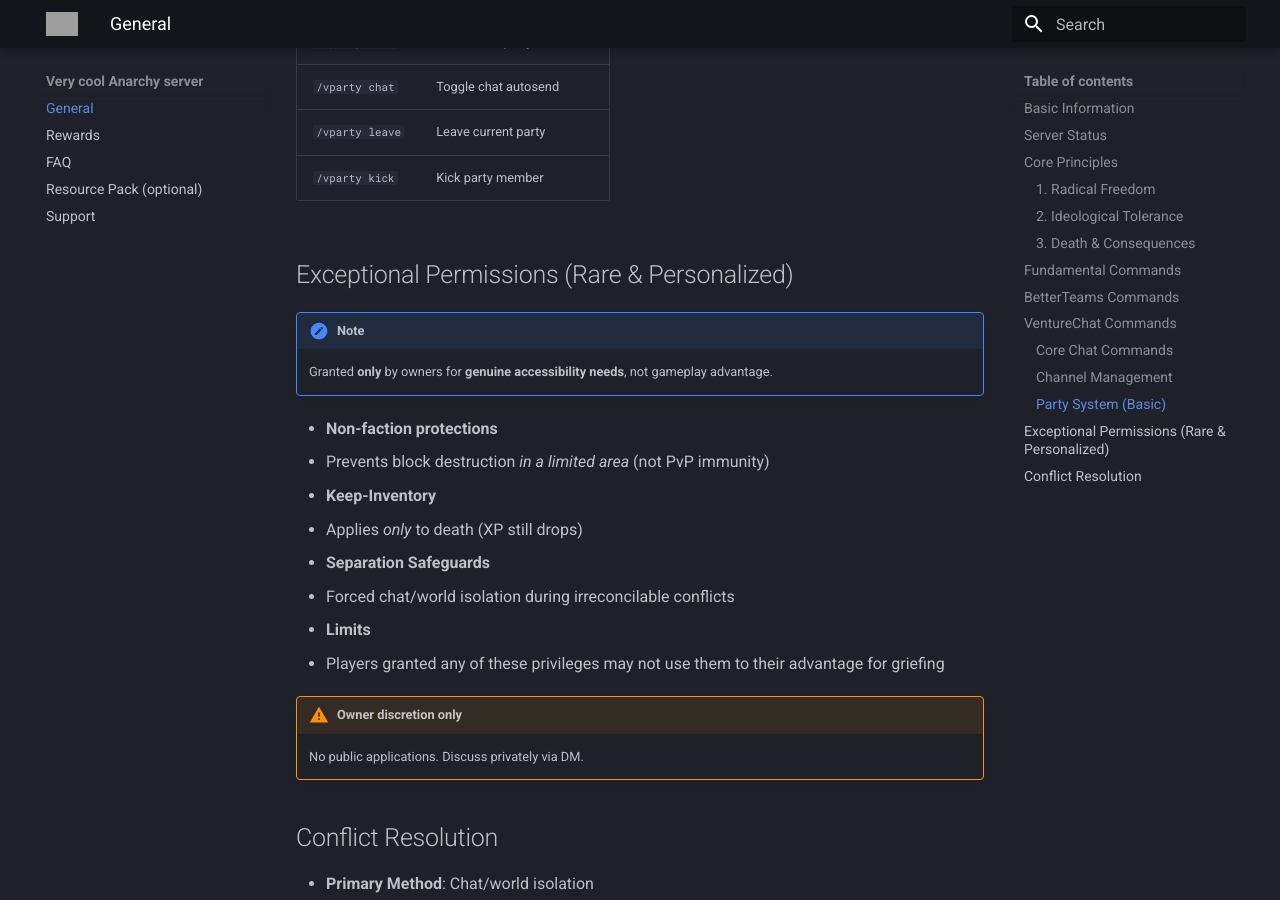
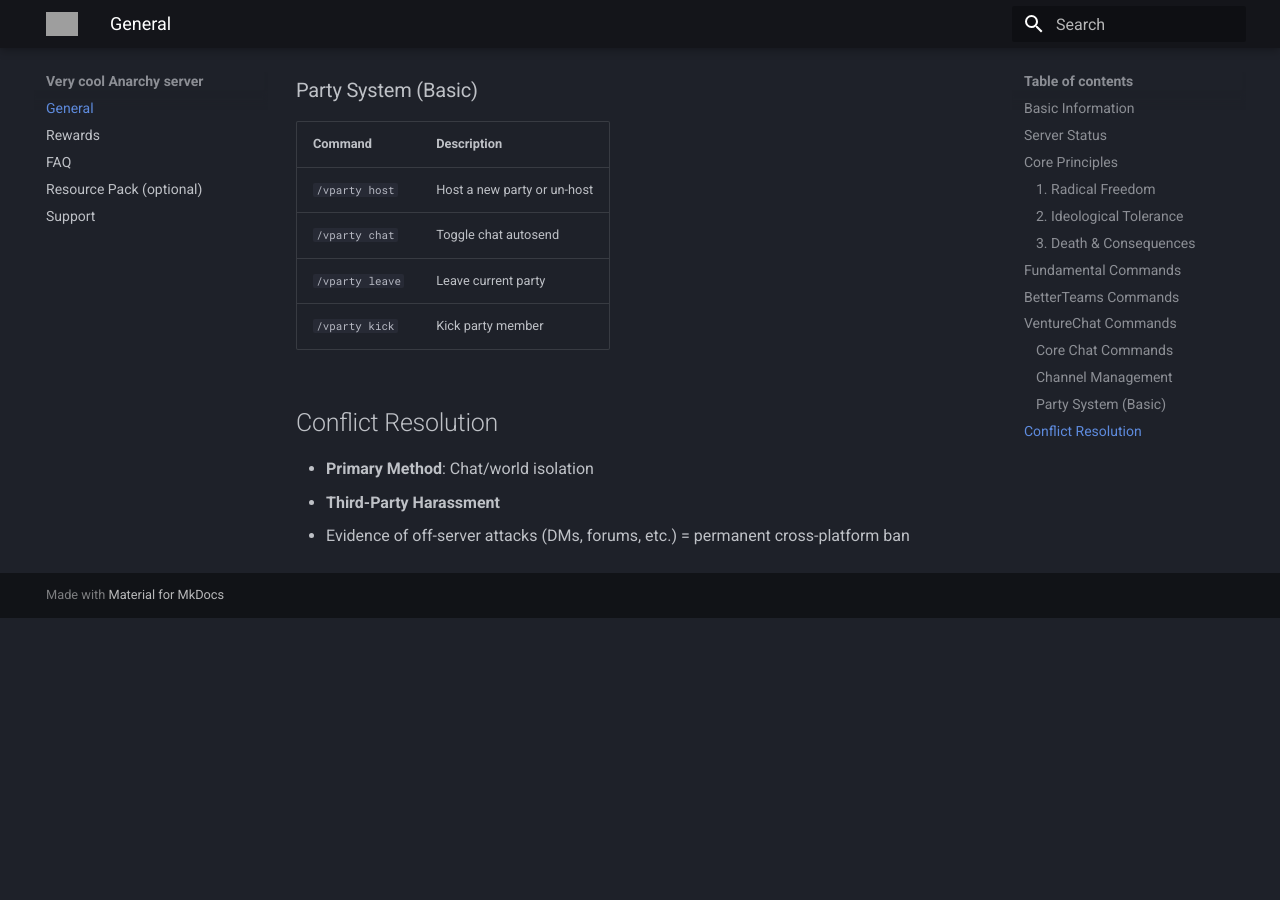
Before and after one commit to Zylez/mantech-wiki, an MkDocs documentation site: the page built from docs/index.md, in a window 1280 px wide and 900 px high, scrolled down 3622 px. Built offline with MkDocs 1.6.1 and Material for MkDocs 9.7.7, drawn with Linux system fonts in a browser that asks for light colours; after the commit the page ends 4240 px from its top, so only the background shows below that; some of the changed text lies outside the part shown; grey boxes are pictures that could not be loaded.

```diff
--- a/docs/index.md
+++ b/docs/index.md
@@ -178,23 +181,6 @@
 | `/vparty leave` | Leave current party |
 | `/vparty kick` | Kick party member |
 
-## Exceptional Permissions (Rare & Personalized)
-
-!!! note
-    Granted **only** by owners for **genuine accessibility needs**, not gameplay advantage.
-
-- **Non-faction protections**
-  - Prevents block destruction *in a limited area* (not PvP immunity)
-- **Keep-Inventory**
-  - Applies *only* to death (XP still drops)
-- **Separation Safeguards**
-  - Forced chat/world isolation during irreconcilable conflicts
-- **Limits**
-  - Players granted any of these privileges may not use them to their advantage for griefing
-
-!!! warning "Owner discretion only"
-    No public applications. Discuss privately via DM.
-
 ## Conflict Resolution
 
 - **Primary Method**: Chat/world isolation
--- a/docs/script.js
+++ b/docs/script.js
@@ -75,6 +75,7 @@
                         <li><p><b>Status:</b> <span style="color: green;">Online</span></p></li>
                         <li><p><b>Players online:</b> ${data.player_count}</p></li>
                         <li><p><b>IP:</b> ${data.server_ip}</p></li>
+                        <li><p><b>Version:</b> ${data.version}</p></li>
                     </ul>
                 `;
             } else {
```
Also changed, not shown: other parts of docs/index.md (+5 -2 lines).
